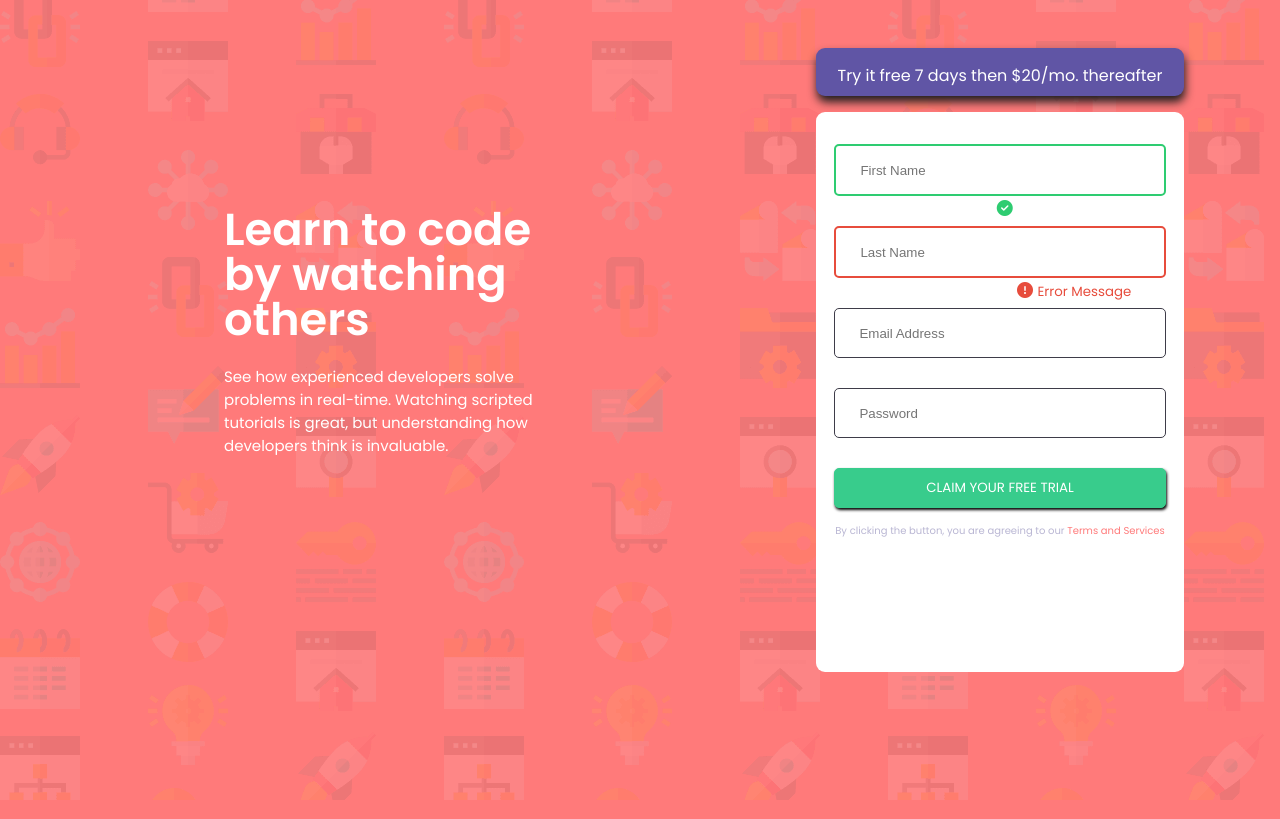
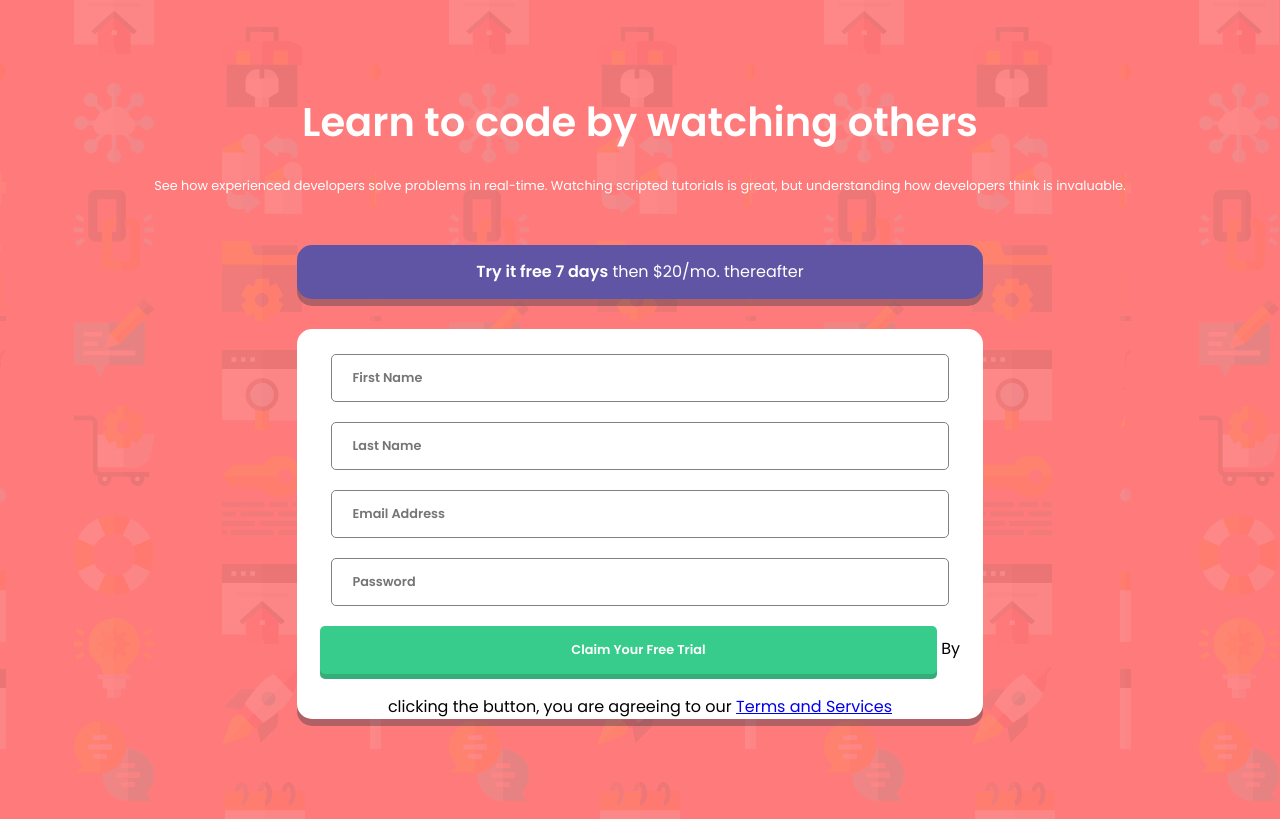
Before and after one commit to HamnaSiddiqui/short-web-components, a plain HTML site: page intro-component-with-signup-form/index.html in a window 1280 px wide. Drawn offline with Linux system fonts and the light colour scheme.

Commit message:
Add files via upload

```diff
--- a/intro-component-with-signup-form/index.html
+++ b/intro-component-with-signup-form/index.html
@@ -12,70 +12,53 @@
   <link rel="stylesheet" href="style.css">
 </head>
 <body>
-
-
-
-  <div class="panel">
-    <div class="text-area">
+  <section>
+  <div class="container">
+    <div class="left-col">
       <h1 class="main-heading">Learn to code by watching others</h1>
       <p class="content">See how experienced developers solve problems in real-time. Watching scripted tutorials is great,
         but understanding how developers think is invaluable.</p>
     </div>
 
 
+    <div class="right-col">
+    <div class="top-box"><p><span>Try it free 7 days</span> then $20/mo. thereafter</p></div>
 
-    <div class="head">Try it free 7 days then $20/mo. thereafter</div>
-
-
-     <div class="form">
       <form id="form">
-        <div class="input-area">
-          <div class="form-control success">
-            <input type="text" placeholder="First Name" id="firstname">
-            <div class="validate">
-              <i class="fas fa-check-circle"></i>
-            <i class="fas fa-exclamation-circle"></i>
-            <small>Error Message</small>
-            </div>
-          </div>
-
-          <div class="form-control error">
-            <input type="text" placeholder="Last Name" id="lastname">
-            <div class="validate">
-            <i class="fas fa-check-circle"></i>
-            <i class="fas fa-exclamation-circle"></i>
-            <small>Error Message</small>
-            </div>
-          </div>
-
-          <div class="form-control">
-            <input type="text" placeholder="Email Address" id="email">
-            <div class="validate">
-            <i class="fas fa-check-circle"></i>
-            <i class="fas fa-exclamation-circle"></i>
-            <small>Error Message</small>
-            </div>
-          </div>
-
-          <div class="form-control">
-            <input type="text" placeholder="Password" id="password">
-            <div class="validate">
-            <i class="fas fa-check-circle"></i>
-            <i class="fas fa-exclamation-circle"></i>
-            <small>Error Message</small>
-            </div>
-          </div>
+        <div class="form-section">
+          <div class="field-group">
+            <input type="text" placeholder="First Name" id="fname" name="fname">
+            <img src="/images/icon-error.svg" alt="error-icon" class="error-icon">
+            <small class="error-text">First Name cannot be empty</small>
         </div>
 
-        <button>Claim Your Free Trial</button>
+        <div class="field-group">
+          <input type="text" placeholder="Last Name" id="lname" name="lname">
+          <img src="/images/icon-error.svg" alt="error-icon" class="error-icon">
+          <small class="error-text">Last Name cannot be empty</small>
+        </div>
 
-        <div class="terms">
-          <span>By clicking the button, you are agreeing to our <a href="#">Terms and Services</a></span>
+        <div class="field-group">
+          <input type="text" placeholder="Email Address" id="email" name="email">
+          <img src="/images/icon-error.svg" alt="error-icon" class="error-icon">
+          <small class="error-text">Looks Like this is not an email</small>
         </div>
+
+        <div class="field-group">
+        <input type="text" placeholder="Password" id="password" name="password">
+        <img src="/images/icon-error.svg" alt="error-icon" class="error-icon">
+        <small class="error-text">Password cannot be empty</small>
+        </div>
+        </div>
+
+        <button type="submit">Claim Your Free Trial</button>
+        <span class="form-footer">By clicking the button, you are agreeing to our <a href="#">Terms and Services</a></span>
+
       </form>
      </div>
   </div>
 
-
+</section>
+<script src="/app.js"></script>
 </body>
 </html>
--- a/intro-component-with-signup-form/style.css
+++ b/intro-component-with-signup-form/style.css
@@ -5,116 +5,97 @@
     padding: 0;
     box-sizing: border-box;
 }
-
 body{
+    font-size: 16px;
+    font-family: 'Poppins',sans-serif;
+}
+section{
+    min-height: 100vh;
+    width: 100%;
+    display: flex;
+    align-items: center;
+    justify-content: center;
+    background-image: url('/images/bg-intro-mobile.png');
     background-color: hsl(0, 100%, 74%);
-    min-height: 100vh;
-    background-image: url("/images/bg-intro-desktop.png");
+    padding: 100px 0;
+}
+.error-text,
+.error-icon{
+    display: none;
+}
+.container{
+    display: flex;
+    align-items: center;
+    justify-content: center;
+    flex-direction: column;
+    text-align: center;
+    /* max-width: 1300px; */
+    padding: 0 30px;
+    margin: 0 auto;
 }
 
-/*////////////////////////////////*/
-/**********Text Area**************/
-/* .panel{
-    display: flex;
-    background-color: aquamarine;
-    justify-content: space-between;
-} */
-.head{
+.left-col{
+    flex: 1;
+    margin-bottom: 50px;
+}
+.left-col h1{
+    color: white;
+    font-size: 2.5rem;
+    line-height: 1.1;
+    margin-bottom: 2rem;
+}
+.left-col p{
+    color: white;
+    font-size: 0.8rem;
+    line-height: 1.5;
+}
+.right-col .top-box{
     background-color: hsl(248, 32%, 49%);
+    padding: 15px 50px;
     color: white;
-    float: right;
-    font-family: 'poppins', sans-serif;
-    font-weight: none;
-    margin: 3em 6em 0 0;
-    width: 30em;
-    text-align: center;
-    height: 3em;
-    padding: 15px;
-    border-radius: 9px;
-    box-shadow: 1px 6px 10px rgb(31, 30, 30);
+    border-radius: 15px;
+    box-shadow: 0 7px hsla(249, 10%, 26%, 0.404);
+    margin-bottom: 30px;
 }
-
-.text-area{
-    float: left;
-    width: 30em;
-    margin: 13em 0 2em 14em;
+.right-col .top-box p{
+    font-size: 1rem;
+    line-height: 1.5rem;
+}
+.right-col .top-box p span{
+    font-weight: 800;
+}
+.right-col{
+    flex: 1;
+}
+.right-col form{
+    background-color: white;
+    border-radius: 15px;
+    box-shadow: 0 7px hsla(249, 10%, 26%, 0.404);
+}
+.form-section{
+    position: relative;
+    padding-top: 25px;
+}
+.right-col input,
+.right-col button[ type=submit ]{
+    height: 3rem;
+    width: 90%;
+    padding-left: 20px;
+    margin-bottom: 20px;
+    border-radius: 5px;
+    border: 1px solid grey;
+    font-family: 'Poppins', sans-serif;
+    color: rgb(58, 54, 54);
+    font-size: 0.8rem;
+    font-weight: 510;
+}
+.right-col button[ type=submit ]{
+    background-color: hsl(154, 59%, 51%);
     color: white;
+    border: none;
+    box-shadow: 0 5px hsl(154, 54%, 44%);
 }
-.main-heading{
-    font-size: 3.5vw;
-    margin-bottom: 0.5em;
-    line-height: 1;
-    font-family: 'Poppins', sans-serif;
-    font-weight: 1200;
-}
-.content{
-    font-size: 15px;
-    font-family: 'poppins', sans-serif;
-    font-weight: none;
-}
-
-
-.form{
-    background-color: white;
-    height: 70vh;
-    border-radius: 9px;
-    /* flex: 0 0 40%; */
-    width: 30em;
-    margin: 1em 6em 2em 0;
-    text-align: center;
-    float: right;
-    font-family: 'poppins', sans-serif;
-    font-weight: none;
-}
-.input-area{
-    margin-top: 2em;
-}
-.form-control input{
-    width: 90%;
-    height: 2em;
-    border-radius: 5px;
-    display: block;
-    margin: 0em auto;
-    padding: 1.8em;
-    border: 1px solid hsl(249, 10%, 26%);
-
-}
-
-/*****Sign up basics******/
-
-
-.validate{
-    margin-bottom: 5px;
-    margin-top: 0;
-    padding-left: 12em;
-}
-.form-control small{
-    visibility: hidden;
-}
-.form-control i{
-    visibility: hidden;
-}
-.form-control.success input{
-    border: 2px solid #2ecc71;
-}
-.form-control.error input{
-    border: 2px solid #e74c3c;
-}
-.form-control.success i.fa-check-circle{
-    color: #2ecc71;
-    visibility: visible;
-}
-.form-control.error i.fa-exclamation-circle{
-    color: #e74c3c;
-    visibility: visible;
-}
-.form-control.error small{
-    color: #e74c3c;
-    visibility: visible;
-}
-
-
-button{
+/* .right-col button{
     width: 90%;
     text-transform: uppercase;
     height: 3em;
@@ -124,24 +105,12 @@ button{
     padding: 2em auto;
     background-color: hsl(154, 59%, 51%);
     border: 1px solid hsl(154, 59%, 51%);
-    box-shadow: 1px 2px 3px black;
+    box-shadow: 0 7px hsl(154, 54%, 36%);
     color: white;
     display: block;
     border-radius: 5px;
     cursor: pointer;
-}
-.terms{
-    margin-top: 0.5em;
-}
-span{
-    font-size: 10px;
-    color: hsl(246, 25%, 77%);
-}
-a{
-    color: hsl(0, 100%, 74%);
-    text-decoration: none;
-}
-
+} */
 
 
 @media(max-width: 1280px) {
```
